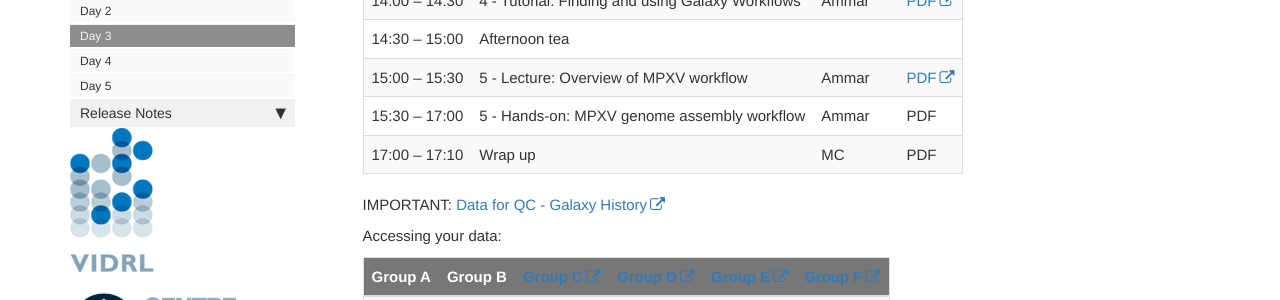
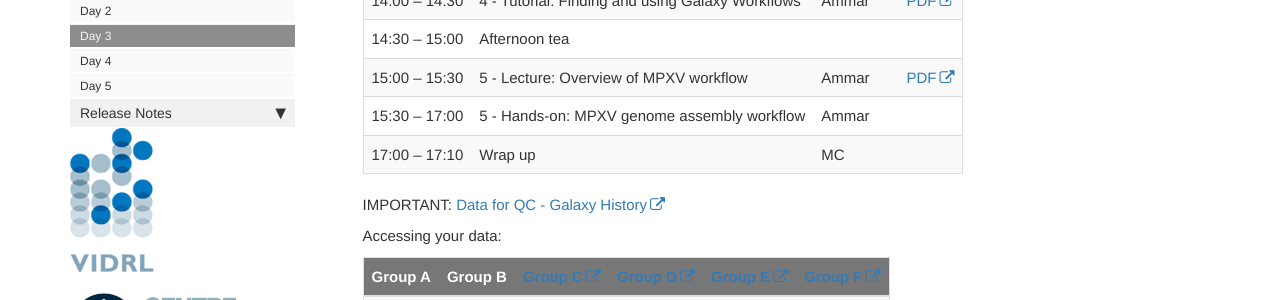
Before and after one commit to vidrl/training-mpxv-2025, a Jekyll site: the page built from pages/mydoc/day3.md, in a window 1280 px wide and 900 px high, scrolled down 574 px. Shown: the part 153-453 px from the top of the window. Built offline with Jekyll 4.4.1, drawn with Linux system fonts in a browser that asks for light colours; comment, search, counter and statistics services are not loaded.

Commit message:
Update day3.md

```diff
--- a/pages/mydoc/day3.md
+++ b/pages/mydoc/day3.md
@@ -40,8 +40,8 @@ margin-bottom: 10px;
 | 14:00 – 14:30    | 4 - Tutorial: Finding and using Galaxy Workflows   | Ammar           | [PDF](https://raw.githubusercontent.com/vidrl/training-mpxv-2025/refs/heads/main/pdf/Lecture%204%20-%20Tutorial%20-%20Finding%20and%20using%20galaxy%20workflows.pdf)     |
 | 14:30 – 15:00    | Afternoon tea                                      |                 |      |
 | 15:00 – 15:30    | 5 - Lecture: Overview of MPXV workflow             | Ammar           | [PDF](https://github.com/vidrl/training-mpxv-2025/raw/refs/heads/main/pdf/Lecture%205%20-%20MPXV%20genome%20assembly%20workflow.pdf)     |
-| 15:30 – 17:00    | 5 - Hands-on: MPXV genome assembly workflow         | Ammar          | PDF     |
-| 17:00 – 17:10    | Wrap up                                            | MC              | PDF     |
+| 15:30 – 17:00    | 5 - Hands-on: MPXV genome assembly workflow         | Ammar          |       |
+| 17:00 – 17:10    | Wrap up                                             | MC             |       |
 
 IMPORTANT: [Data for QC - Galaxy History](https://usegalaxy.org.au/u/aaziz/h/mpxv-training-dataset)
 
```
